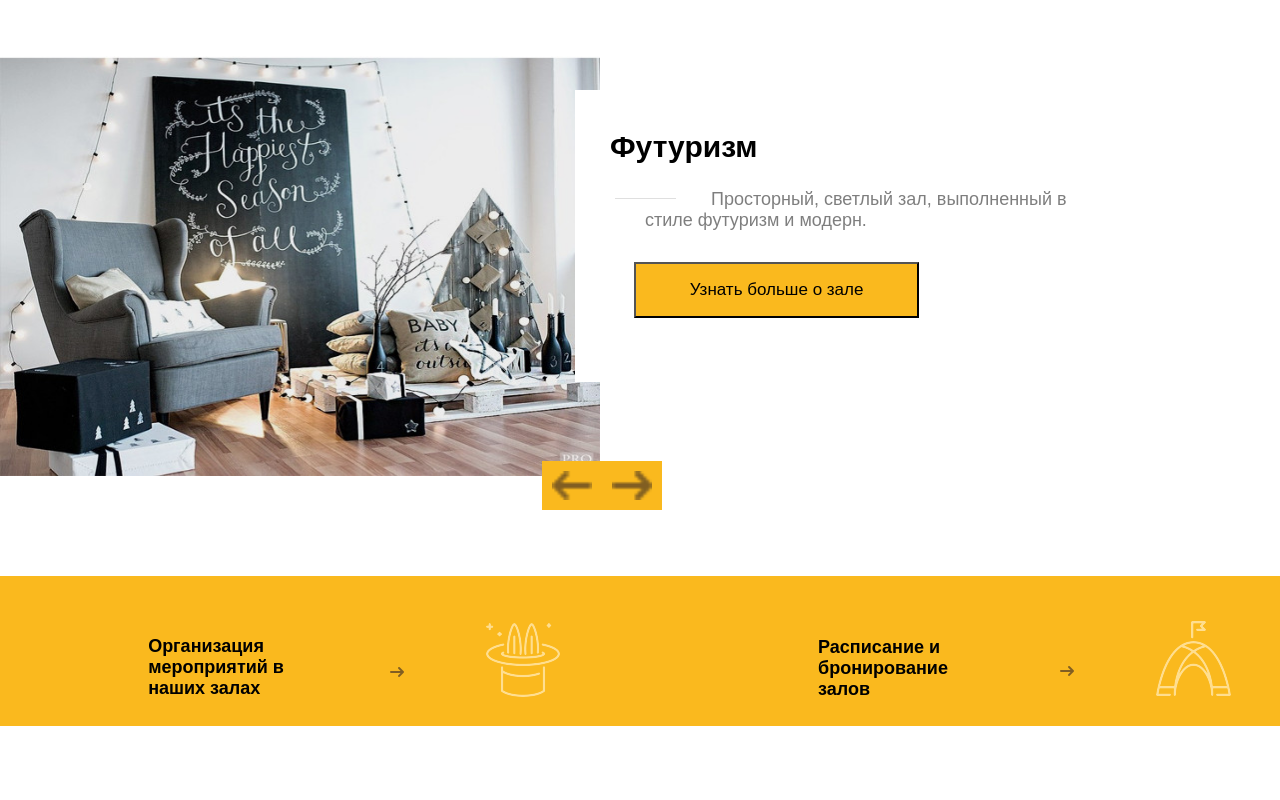
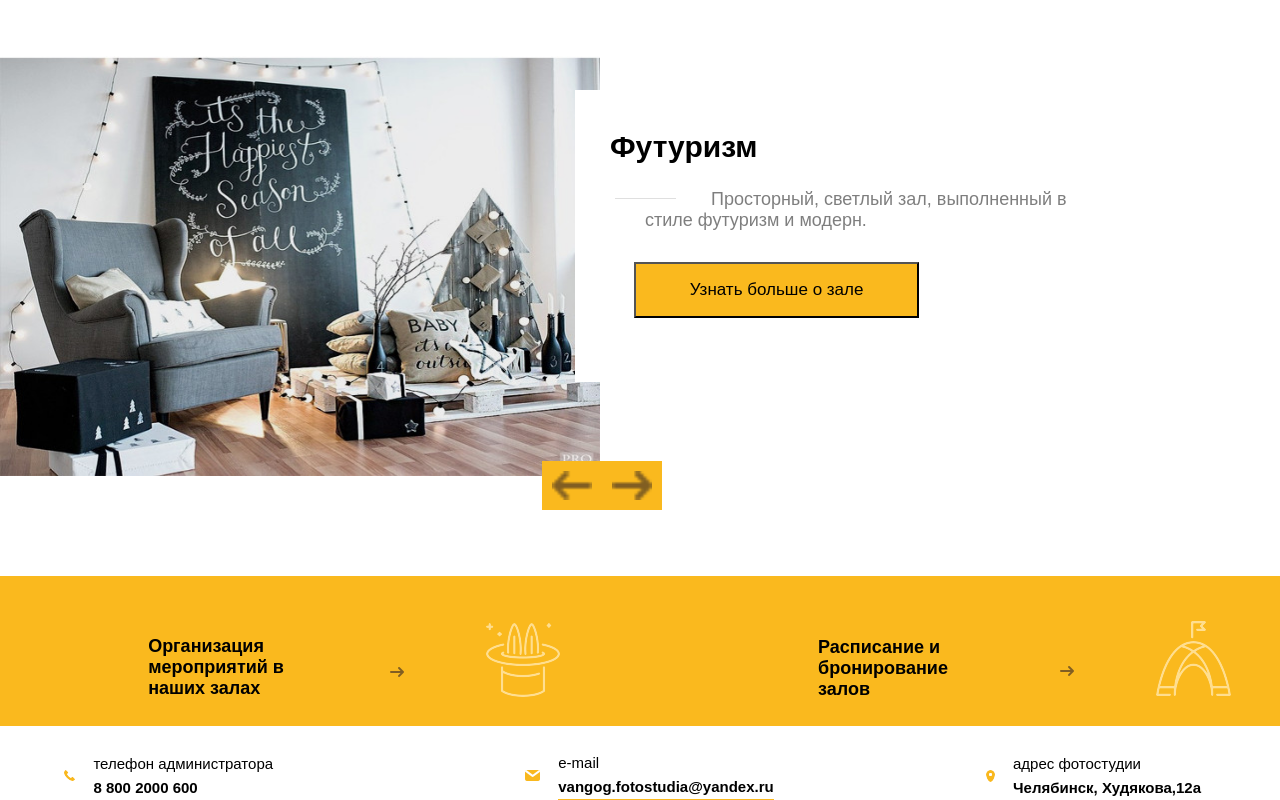
Before and after one commit to KovalevaTatyana/TianGroup, a plain HTML site: page index.html in a window 1280 px wide. Shown: the part 3798-4598 px from the top of the page. Before the commit the page ends 4529 px from the top, so only its background shows below. Drawn offline with Linux system fonts and the light colour scheme.

Commit message:
add footer contacts

```diff
--- a/index.html
+++ b/index.html
@@ -340,6 +340,31 @@
                     </div>
                 </div>
             </section>
+            <section class="footer__contacts">
+                <div class="footer__contacts_content">
+                    <div class="footer__contacts_content_phone">
+                        <img class="footer__contacts_content_phone-icon" src="images/phone.png" alt="phone-icon">
+                        <div class="footer__contacts_content_phone__info">
+                            <span class="footer__contacts_content_phone__info_text">телефон администратора</span>
+                            <a class="footer__contacts_content_phone__info_number" href="tel:+78002000600">8 800 2000 600</a>
+                        </div>
+                    </div>
+                    <div class="footer__contacts_content_mail">
+                        <img class="footer__contacts_content_mail-icon" src="images/mail.png" alt="mail-icon">
+                        <div class="footer__contacts_content_mail__info">
+                            <span class="footer__contacts_content_mail__info_text">e-mail</span>
+                            <a class="footer__contacts_content_mail__info_email" href="vangog.fotostudia@yandex.ru">vangog.fotostudia@yandex.ru</a>
+                        </div>
+                    </div>
+                    <div class="footer__contacts_content_location">
+                        <img class="footer__contacts_content_location-icon" src="images/map.png" alt="location-icon">
+                        <div class="footer__contacts_content_location__info">
+                            <span class="footer__contacts_content_location__info_text">адрес фотостудии</span>
+                            <address class="footer__contacts_content_location__info_address">Челябинск, Худякова,12а</address>
+                        </div>
+                    </div>
+                </div>
+            </section>
         </footer>
     </body>
 </html>
--- a/style.css
+++ b/style.css
@@ -487,7 +487,7 @@
     right: 30px;
     position: relative;
 }
-.footer__organisation{
+.footer__organisation {
     margin-top: 4%;
 }
 .footer__organisation_content {
@@ -522,3 +522,49 @@
     left: 320px;
     top: -30px;
 }
+.footer__contacts_content {
+    max-width: 1280px;
+    margin: 0 auto;
+    display: flex;
+    justify-content: space-between;
+    align-items: center;
+    padding-top: 2%;
+    padding-right: 5%;
+    padding-left: 5%;
+}
+.footer__contacts_content_phone,
+.footer__contacts_content_mail,
+.footer__contacts_content_location {
+    width: 20%;
+    display: flex;
+    align-items: center;
+}
+.footer__contacts_content_phone__info_text,
+.footer__contacts_content_mail__info_text,
+.footer__contacts_content_location__info_text {
+    font-family: sans-serif;
+    font-style: normal;
+    font-weight: 300;
+    font-size: 15px;
+    color: #000000;
+}
+.footer__contacts_content_phone__info_number,
+.footer__contacts_content_mail__info_email,
+.footer__contacts_content_location__info_address {
+    font-family: sans-serif;
+    font-style: normal;
+    font-weight: 600;
+    font-size: 15px;
+    color: #000000;
+}
+.footer__contacts_content_mail__info_email {
+    border-bottom: 1px solid #fab91e;
+}
+.footer__contacts_content_phone__info,
+.footer__contacts_content_mail__info,
+.footer__contacts_content_location__info {
+    display: flex;
+    flex-direction: column;
+    margin-left: 8%;
+    line-height: 24px;
+}
```
